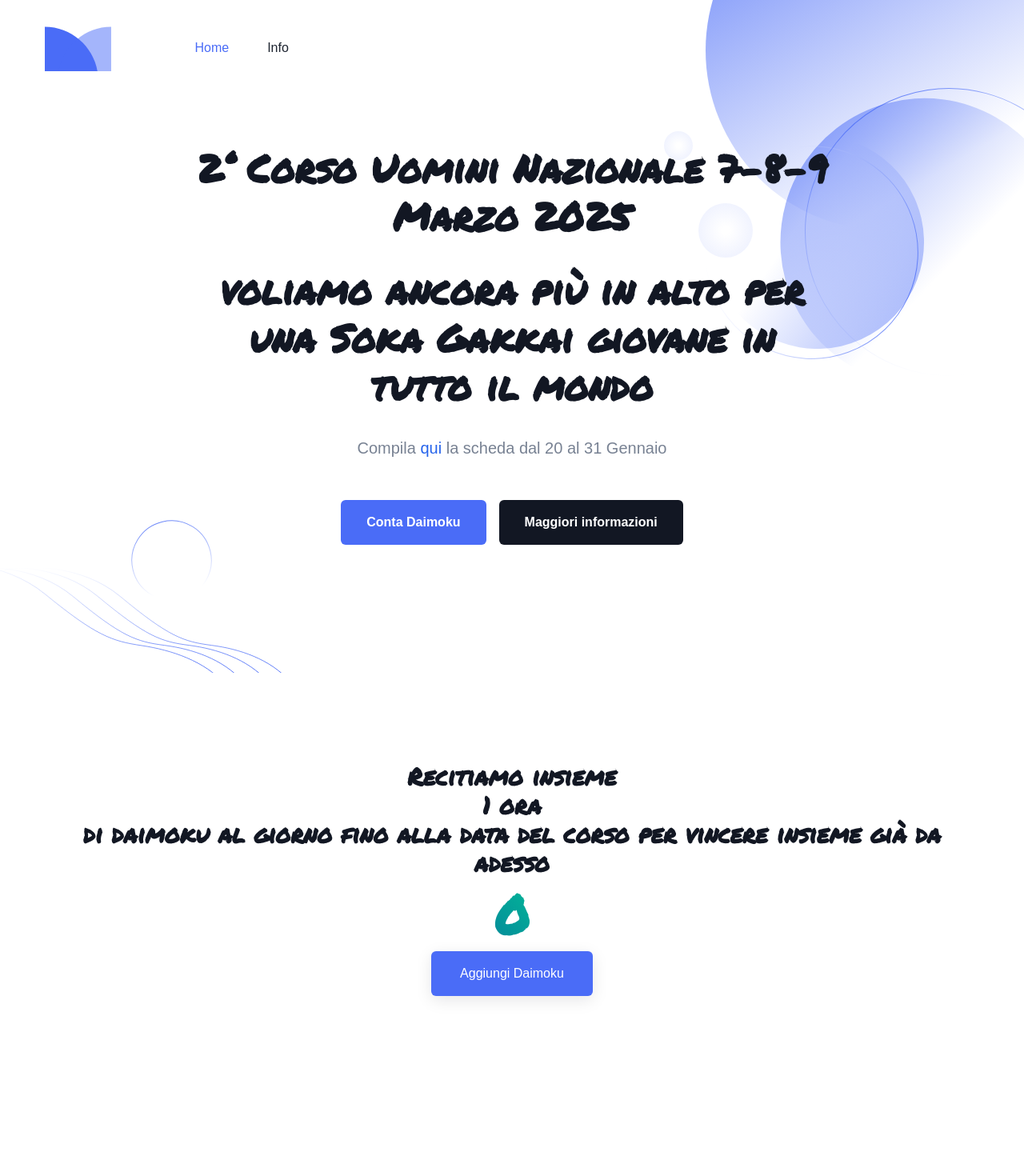
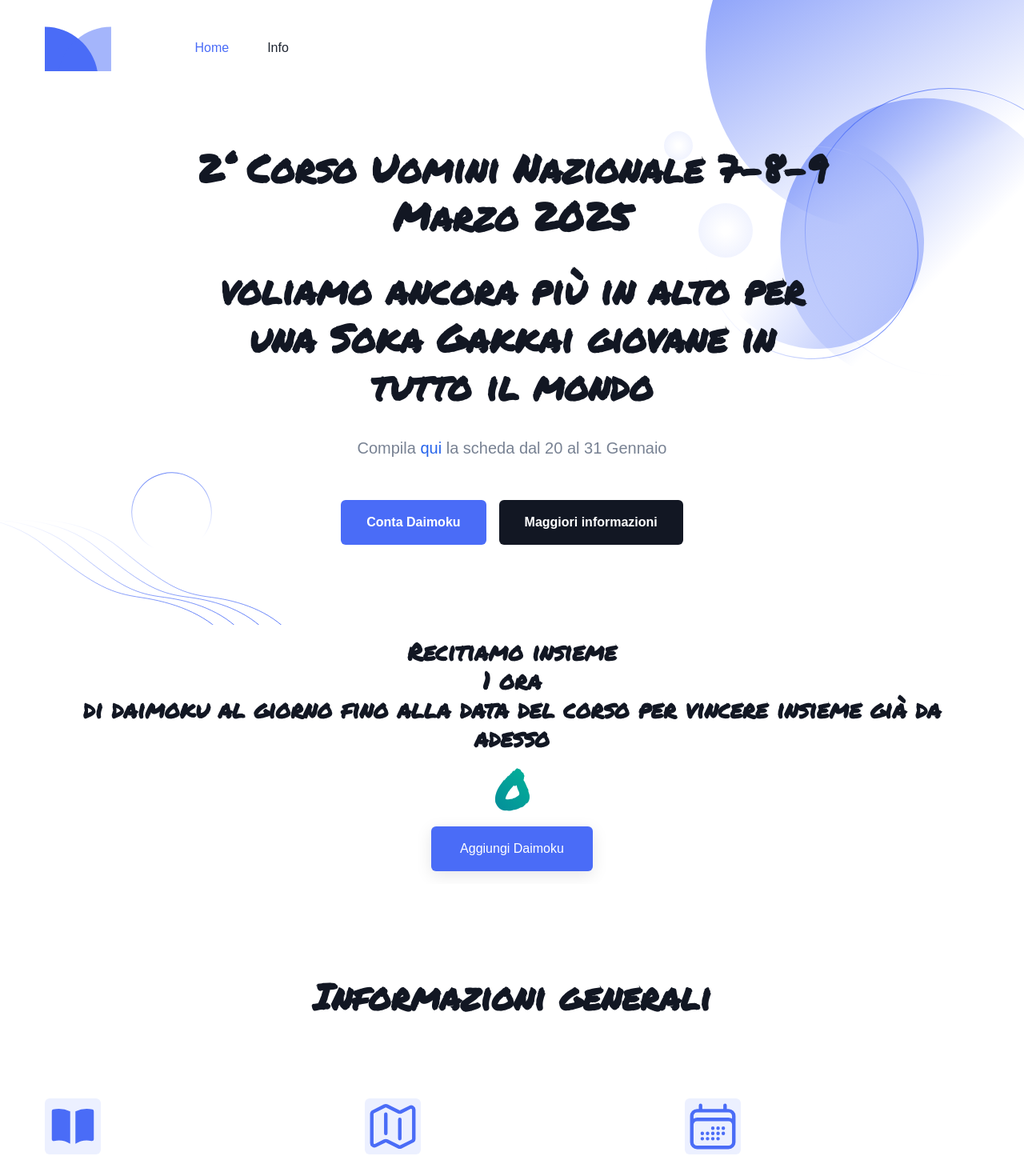
Before and after one commit to upalatucci/corso-uomini, a Next.js app: page / in a window 1280 px wide. Shown: the top 1470 px of the page at 80% size. Built offline with nearby package versions, Linux system fonts and the light colour scheme; no server answers; the database is empty; sample sign-in values are in the browser's storage.

Commit message:
adjust spaces hero

```diff
--- a/components/Daimoku/index.tsx
+++ b/components/Daimoku/index.tsx
@@ -52,7 +52,7 @@ const Daimoku = () => {
   }, [daimoku, previousDaimoku]);
 
   return (
-    <section id="daimoku" className="overflow-hidden py-16 md:py-20 lg:py-28">
+    <section id="daimoku" className="overflow-hidden py-4 md:py-20 lg:py-4">
       <div className="container">
         <div className="-mx-4 flex flex-wrap">
           <div className="w-full px-4">
--- a/components/Hero/index.tsx
+++ b/components/Hero/index.tsx
@@ -5,7 +5,7 @@ const Hero = () => {
     <>
       <section
         id="home"
-        className=" relative z-10 overflow-hidden bg-white pb-16 pt-[120px] md:pb-[120px] md:pt-[150px] xl:pb-[160px] xl:pt-[180px] 2xl:pb-[200px] 2xl:pt-[210px]"
+        className=" relative z-10 overflow-hidden bg-white pb-8 pt-[120px] md:pb-[80px] md:pt-[100px] xl:pb-[100px] xl:pt-[180px] 2xl:pb-[120px] 2xl:pt-[210px]"
       >
         <div className="container">
           <div className="-mx-4 flex flex-wrap">
```
